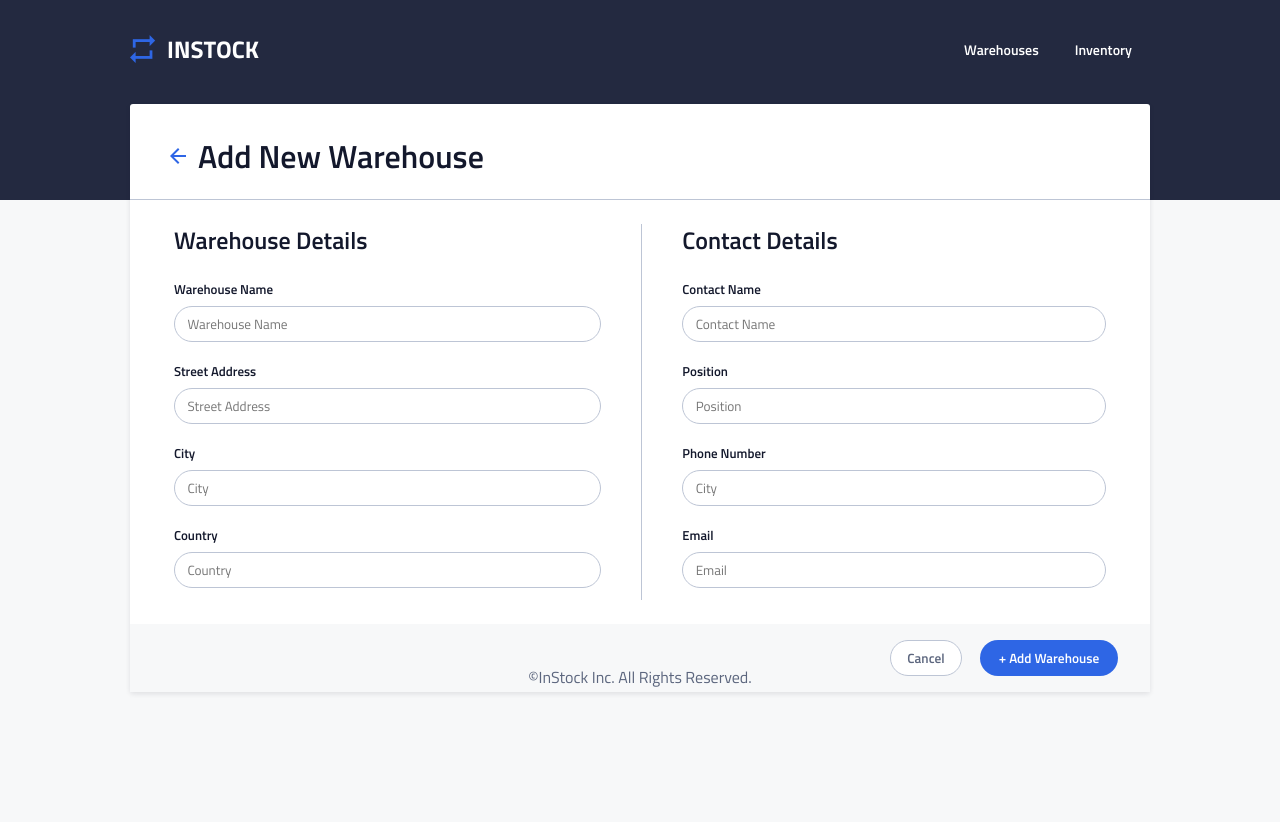
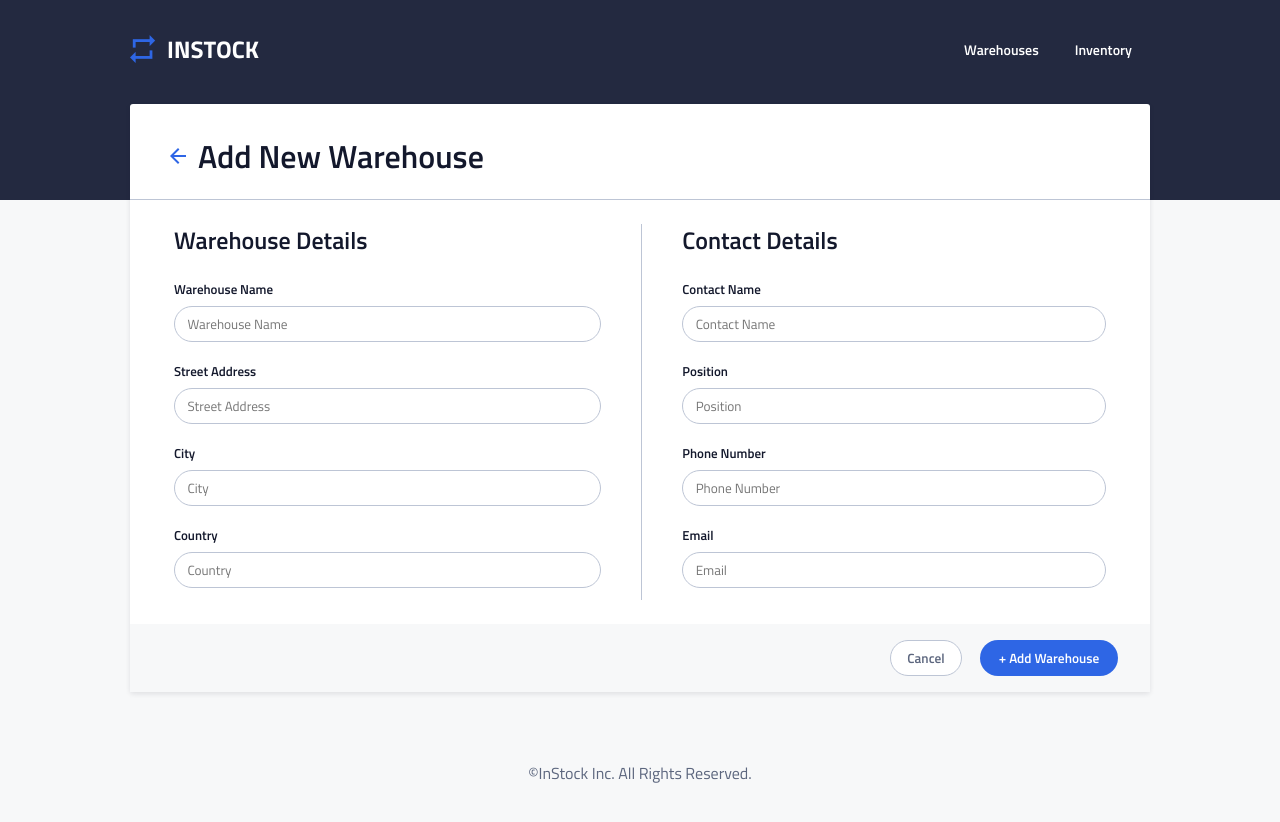
Before and after one commit to SimonMilord/instock_client, a React (Create React App) app: page /warehouses/add in a window 1280 px wide. Shown: the top 822 px of the page. Before the commit the page ends 800 px from the top, so only its background shows below. Built offline with nearby package versions, Linux system fonts and the light colour scheme.

Commit message:
final styles changes

```diff
--- a/src/components/AddNewWarehouse/AddNewWarehouse.jsx
+++ b/src/components/AddNewWarehouse/AddNewWarehouse.jsx
@@ -174,7 +174,7 @@ export default class AddNewWarehouse extends Component {
                             </label>
                             <label className='newWarehouse__form-header'>Phone Number
                                 <input className={!this.state.phoneError?"newWarehouse__form-input": "newWarehouse__form-input error"} type="text" name="contactPhoneNumber"
-                                    placeholder="City" value={this.state.contactPhoneNumber} onChange={this.handlePhoneNumber}/>
+                                    placeholder="Phone Number" value={this.state.contactPhoneNumber} onChange={this.handlePhoneNumber}/>
                             </label>
                             <label className='newWarehouse__form-header'>Email
                                 <input className={!this.state.emailError?"newWarehouse__form-input": "newWarehouse__form-input error"} type="text" name="contactEmail"
--- a/src/components/AddNewWarehouse/AddNewWarehouse.scss
+++ b/src/components/AddNewWarehouse/AddNewWarehouse.scss
@@ -9,10 +9,10 @@
   box-shadow: 0px 2px 5px rgba(19, 24, 44, 0.1);
 
   @include tablet {
-    margin: -6rem 2rem;
+    margin: -6rem 2rem 0 2rem;
 
     @include desktop {
-      margin: -6rem 8.125rem;
+      margin: -6rem 8.125rem 0 8.125rem;
     }
   }
 
```
